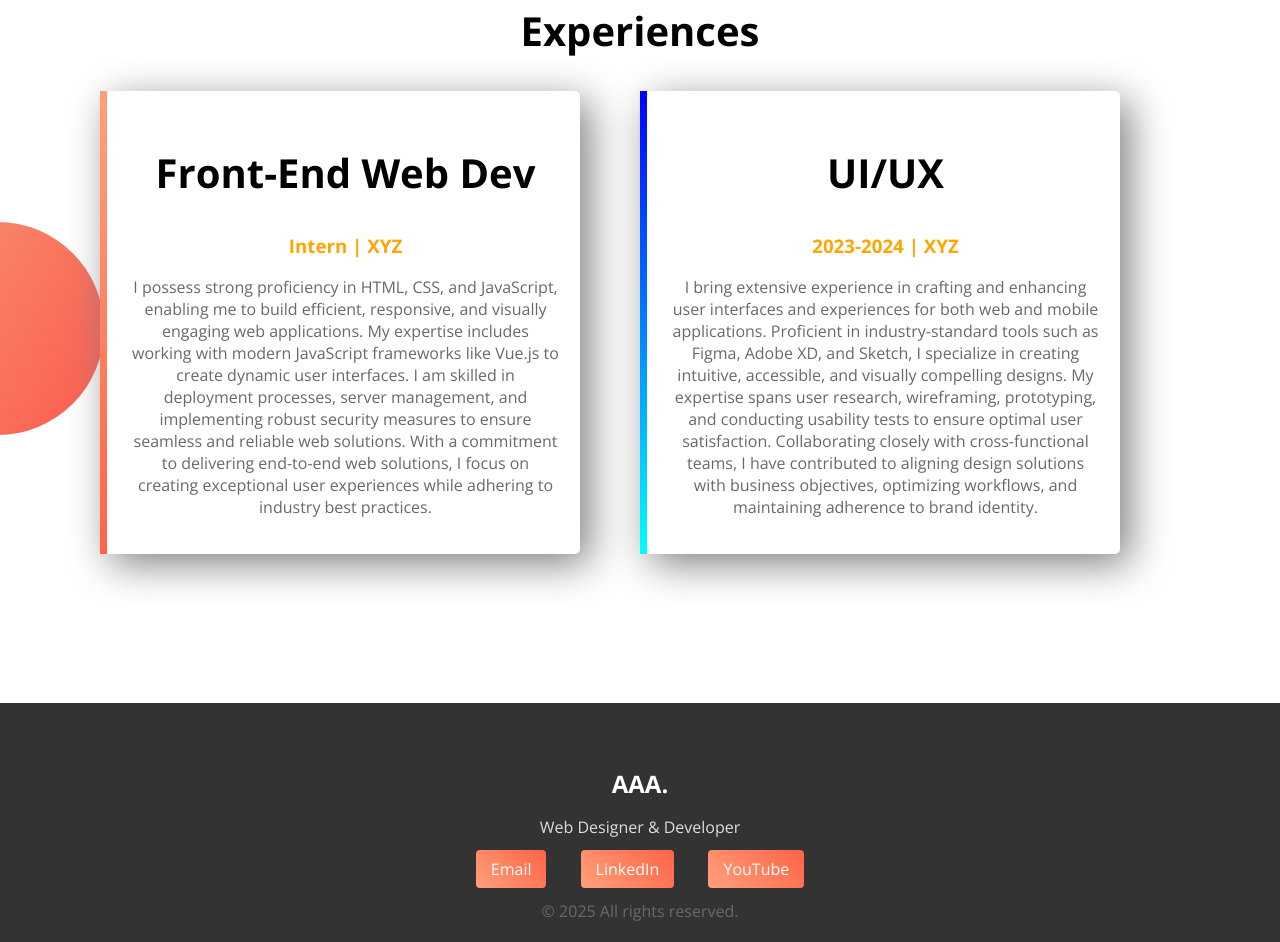
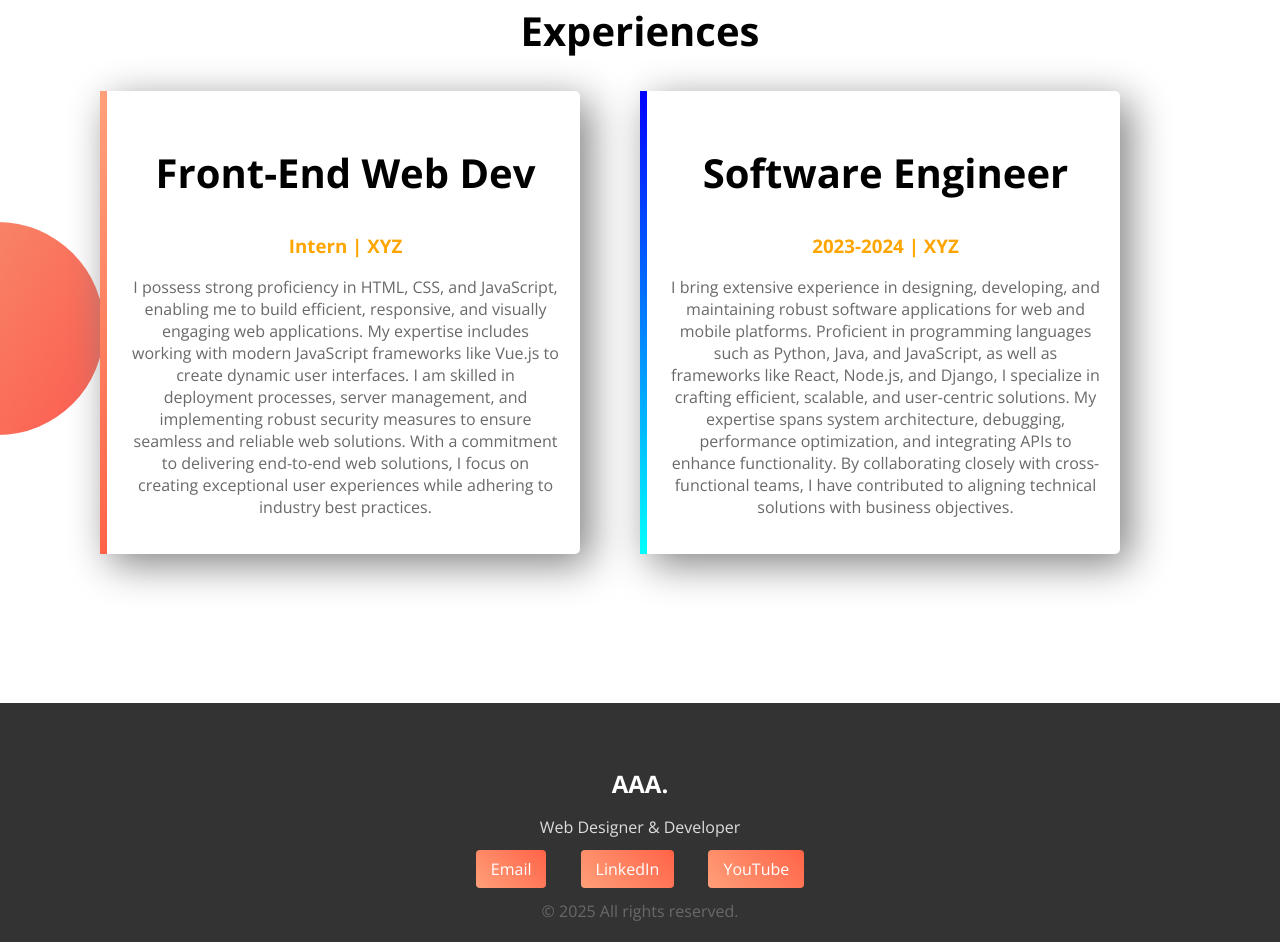
Before and after one commit to afradd/My-First-Portfolio, a plain HTML site: page index.html in a window 1280 px wide. Shown: the part 1580-2522 px from the top of the page. Drawn offline with nearby package versions, Linux system fonts and the light colour scheme.

Commit message:
changed the ui/ux block

```diff
--- a/index.html
+++ b/index.html
@@ -47,9 +47,9 @@
             </div>
 
             <div id="softare-eng" class="half-width single-experience">
-                <h2>UI/UX</h2>
+                <h2>Software Engineer</h2>
                 <h3 class="orange-highlight">2023-2024 | XYZ</h3>
-                <p>I bring extensive experience in crafting and enhancing user interfaces and experiences for both web and mobile applications. Proficient in industry-standard tools such as Figma, Adobe XD, and Sketch, I specialize in creating intuitive, accessible, and visually compelling designs. My expertise spans user research, wireframing, prototyping, and conducting usability tests to ensure optimal user satisfaction. Collaborating closely with cross-functional teams, I have contributed to aligning design solutions with business objectives, optimizing workflows, and maintaining adherence to brand identity.</p>
+                <p>I bring extensive experience in designing, developing, and maintaining robust software applications for web and mobile platforms. Proficient in programming languages such as Python, Java, and JavaScript, as well as frameworks like React, Node.js, and Django, I specialize in crafting efficient, scalable, and user-centric solutions. My expertise spans system architecture, debugging, performance optimization, and integrating APIs to enhance functionality. By collaborating closely with cross-functional teams, I have contributed to aligning technical solutions with business objectives.</p>
             </div>
         </div>
     </section>
```
